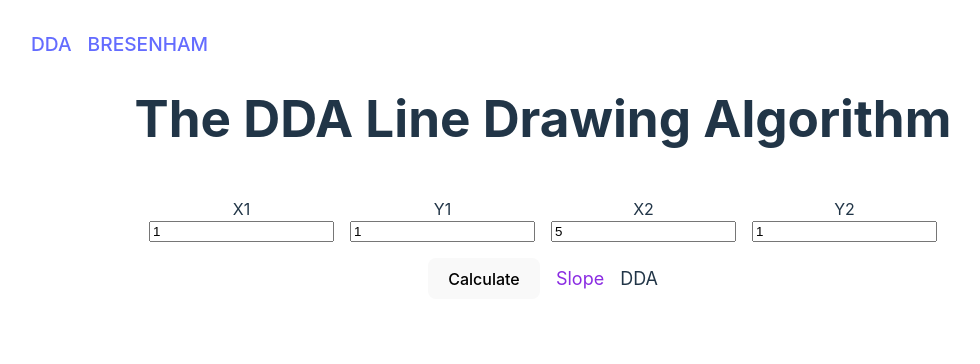
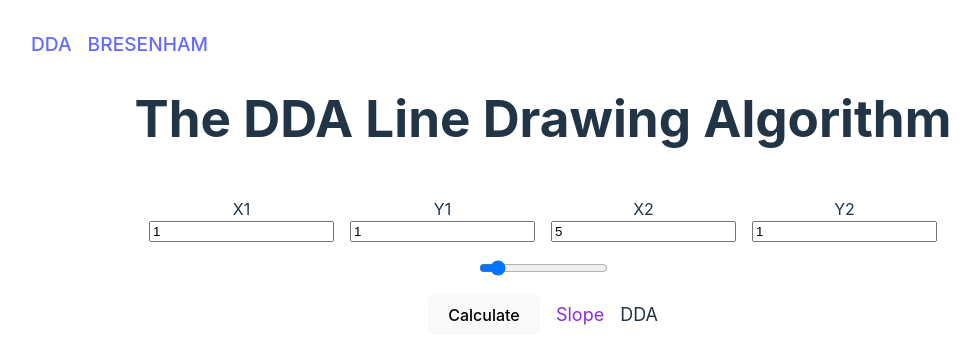
Before and after one commit to yohannesME/line-draw-algorithm, a Vue app: page /dda in a window 1280 px wide. Shown: the top 364 px of the page, without its empty margins (97-1077 px from the left). Built offline with nearby package versions, Linux system fonts and the light colour scheme.

Commit message:
added speed controller

```diff
--- a/src/views/Bresenham.vue
+++ b/src/views/Bresenham.vue
@@ -38,6 +38,8 @@ export default {
     };
   },
   methods: {
+    // A recursive function that is supposed to draw a line from (x1, y1) to (x2, y2) using the
+    // Bresenham algorithm.
     bresenham() {
       if (this.x == this.x2 && this.y2 == this.y) {
         this.grid[this.y][this.x] = true;
@@ -56,6 +58,7 @@ export default {
       }
       this.bresenham();
     },
+    // Creating a grid of the size of the largest x and y coordinates.
     generateGrid() {
       this.changeX = this.x2 - this.x1;
       this.changeY = this.y2 - this.y1;
--- a/src/views/DDA.vue
+++ b/src/views/DDA.vue
@@ -8,6 +8,7 @@
       <div class="cord">X2<input type="number" v-model="x2" /></div>
       <div class="cord">Y2<input type="number" v-model="y2" /></div>
     </div>
+    <input type="range" min="100" max="9000" v-model="speed" />
     <div class="flex">
       <button @click="generateGrid">Calculate</button>
       <span :class="{ lightup: isSlope, word: true }" @click="isSlope = true"
@@ -39,6 +40,7 @@ export default {
       y2: 1,
       grid: null,
       isSlope: true,
+      speed: 1000,
     };
   },
   methods: {
@@ -48,7 +50,7 @@ export default {
       let tempy = this.y1;
       for (let i = 0; i < step + 1; i++) {
         await new Promise((resolve) => {
-          setTimeout(resolve, 1000);
+          setTimeout(resolve, this.speed);
         }).then(
           console.log(step, Math.round(tempy), Math.round(tempx), yinc, xinc),
           (this.grid[Math.round(tempy)][Math.round(tempx)] = true)
```
Also changed, not shown: 1 other file (tests, documents, lock files or other folders).
